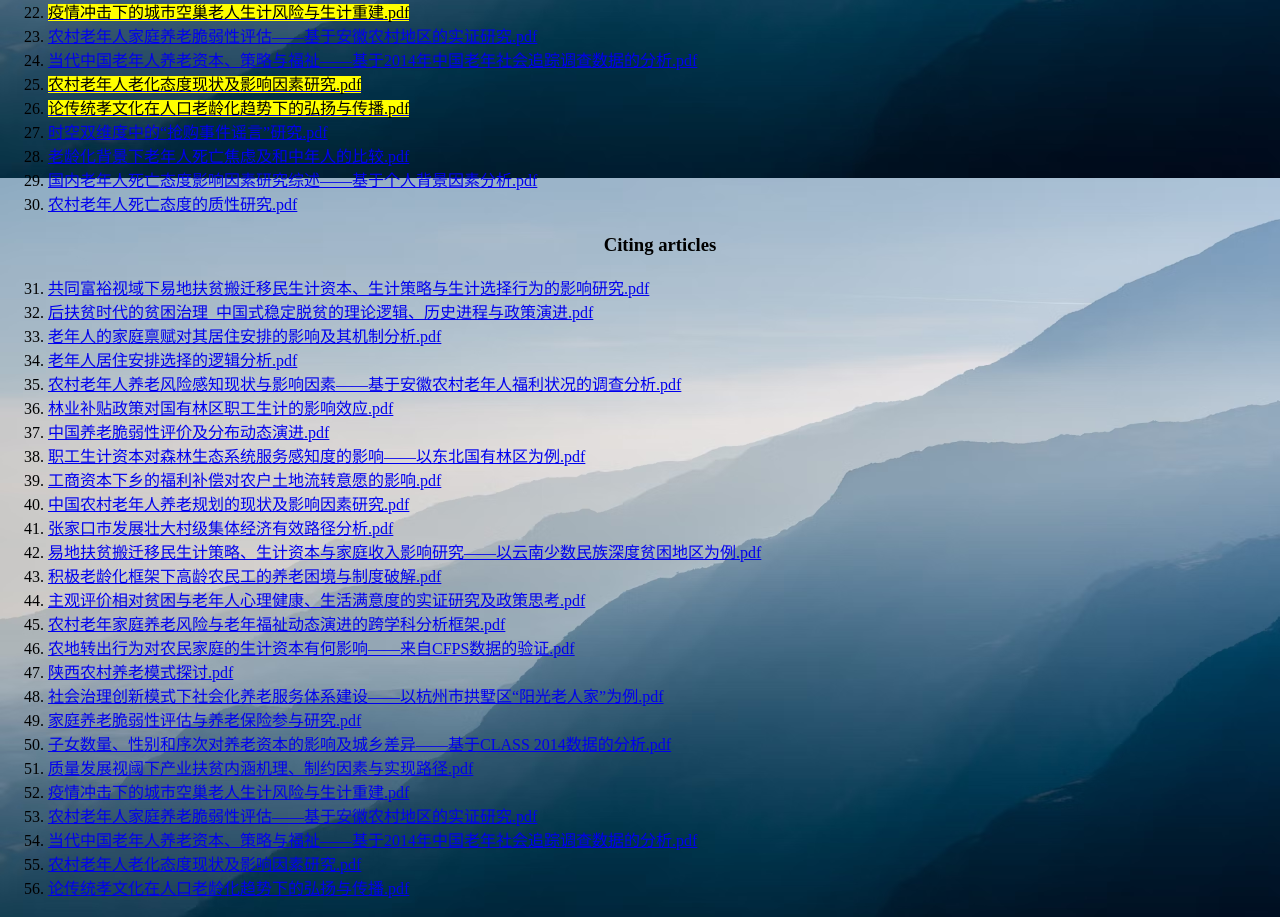
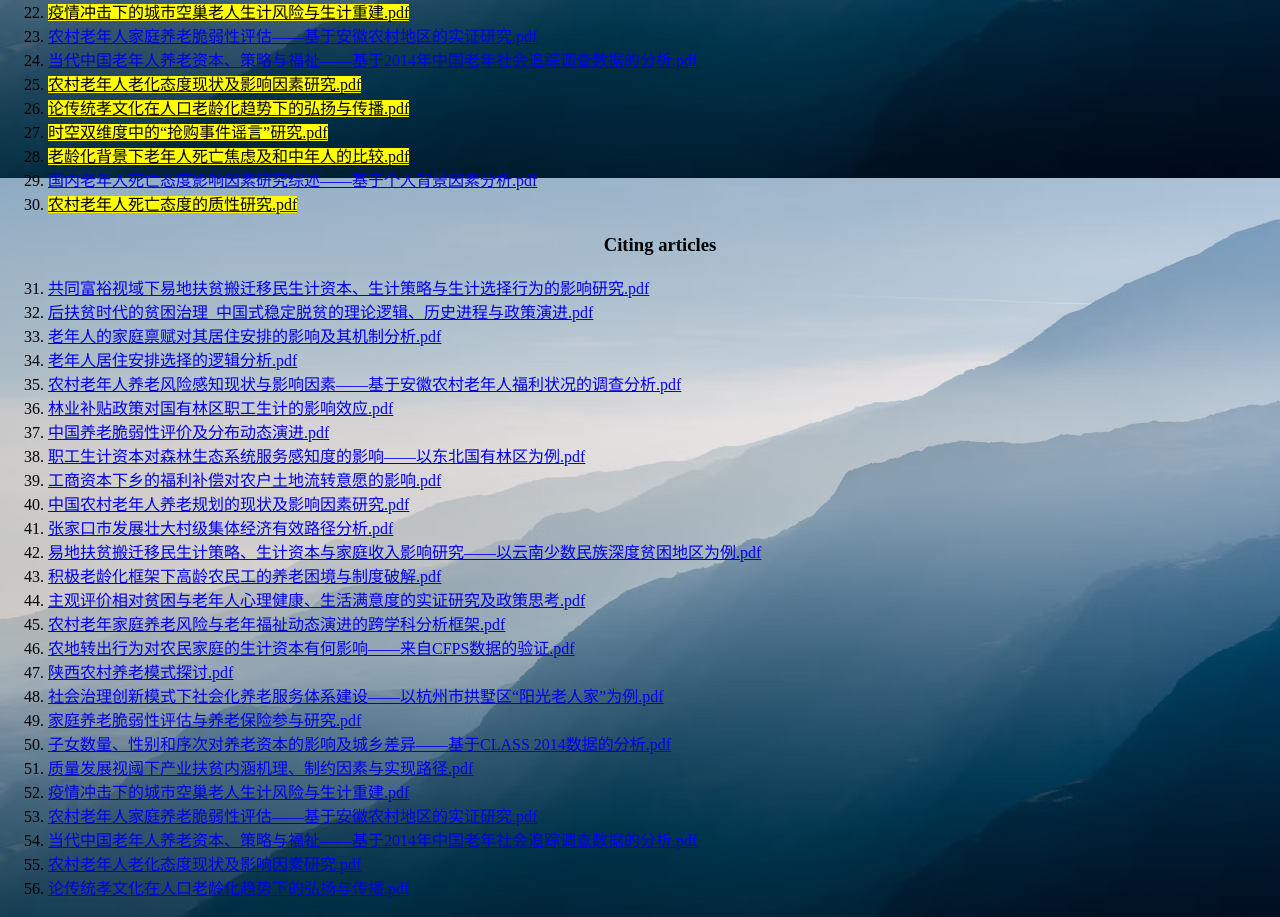
Before and after one commit to sayOnesa/dongmei_citation_site, a plain HTML site: page publications.html in a window 1280 px wide. Shown: the part 6222-7139 px from the top of the page. Drawn offline with Linux system fonts and the light colour scheme.

Commit message:
highlighted all articles that are indexed

```diff
--- a/publications.html
+++ b/publications.html
@@ -329,10 +329,10 @@
         <li><a href="pdf/当代中国老年人养老资本、策略与福祉——基于2014年中国老年社会追踪调查数据的分析.pdf" target="_blank" title="directs to publication">当代中国老年人养老资本、策略与福祉——基于2014年中国老年社会追踪调查数据的分析.pdf</a></li>
         <li><a href="pdf/农村老年人老化态度现状及影响因素研究.pdf" target="_blank" title="directs to publication"><mark>农村老年人老化态度现状及影响因素研究.pdf</mark></a></li>
         <li><a href="pdf/论传统孝文化在人口老龄化趋势下的弘扬与传播.pdf" target="_blank" title="directs to publication"><mark>论传统孝文化在人口老龄化趋势下的弘扬与传播.pdf</mark></a></li>
-        <li><a href="pdf/时空双维度中的“抢购事件谣言”研究.pdf" target="_blank" title="directs to publication">时空双维度中的“抢购事件谣言”研究.pdf</a></li>
-        <li><a href="pdf/老龄化背景下老年人死亡焦虑及和中年人的比较.pdf" target="_blank" title="directs to publication">老龄化背景下老年人死亡焦虑及和中年人的比较.pdf</a></li>
+        <li><a href="pdf/时空双维度中的“抢购事件谣言”研究.pdf" target="_blank" title="directs to publication"><mark>时空双维度中的“抢购事件谣言”研究.pdf</mark></a></li>
+        <li><a href="pdf/老龄化背景下老年人死亡焦虑及和中年人的比较.pdf" target="_blank" title="directs to publication"><mark>老龄化背景下老年人死亡焦虑及和中年人的比较.pdf</mark></a></li>
         <li><a href="pdf/国内老年人死亡态度影响因素研究综述——基于个人背景因素分析.pdf" target="_blank" title="directs to publication">国内老年人死亡态度影响因素研究综述——基于个人背景因素分析.pdf</a></li>
-        <li><a href="pdf/农村老年人死亡态度的质性研究.pdf" target="_blank" title="directs to publication">农村老年人死亡态度的质性研究.pdf</a></li>
+        <li><a href="pdf/农村老年人死亡态度的质性研究.pdf" target="_blank" title="directs to publication"><mark>农村老年人死亡态度的质性研究.pdf</mark></a></li>
 
         <h3 style="text-align:center">Citing articles</h3>
     <li><a href="pdf/共同富裕视域下易地扶贫搬迁移民生计资本、生计策略与生计选择行为的影响研究.pdf" target="_blank" title="directs to publication">共同富裕视域下易地扶贫搬迁移民生计资本、生计策略与生计选择行为的影响研究.pdf</a></li>
```
